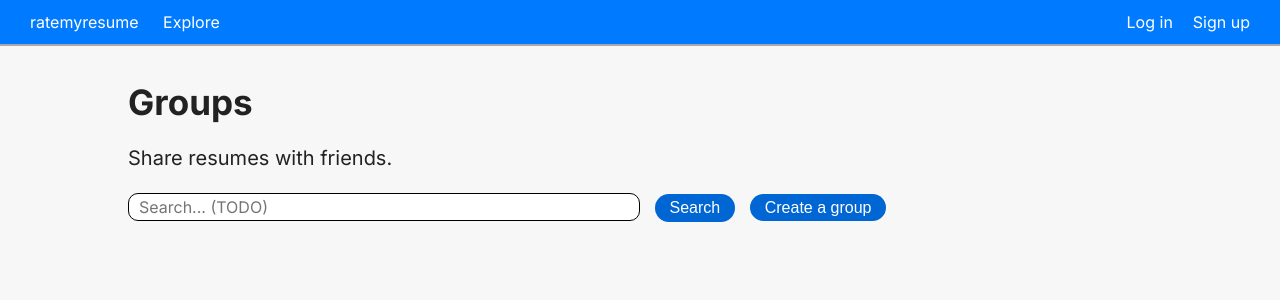
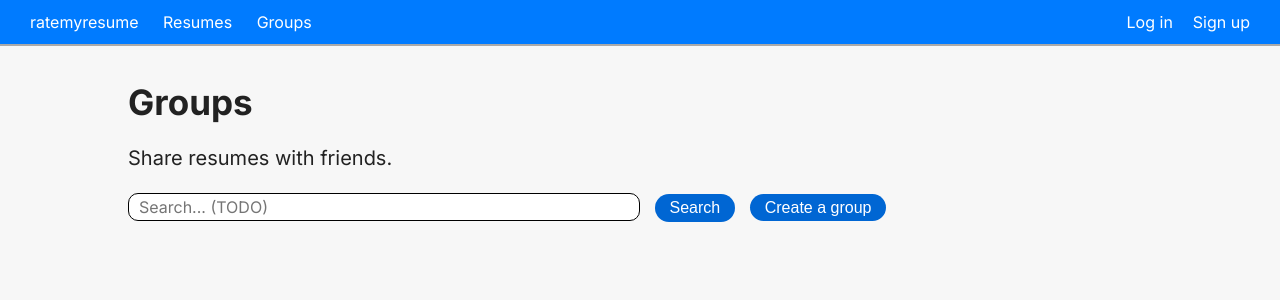
Before and after one commit to zgstumpf/ratemyresume, a Django app: page /groups/ in a window 1280 px wide. Shown: the top 300 px of the page. Run offline with Django 5.2, Linux system fonts and the light colour scheme; data that the repository does not hold is empty; some libraries are stand-ins or nearby versions; some web fonts are replaced.

Commit message:
renamed explore to resumes navbar

```diff
--- a/templates/base.html
+++ b/templates/base.html
@@ -32,10 +32,10 @@
 
         <!-- Could replace this with img logo later -->
         <a class="nav-element" href="{% url 'index' %}">ratemyresume</a>
-        <a class="nav-element" href="{% url 'index' %}">Explore</a> <!-- Later these 2 will link to separate pages-->
+        <a class="nav-element" href="{% url 'index' %}">Resumes</a> <!-- Later these 2 will link to separate pages-->
+        <a class="nav-element" href="{% url 'groups' %}">Groups</a>
 
         {% if user.is_authenticated %}
-            <a class="nav-element" href="{% url 'groups' %}">Groups</a>
             <a class="nav-element nav-element-right" href="{% url 'logout' %}">Log out</a>
             <a class="nav-element nav-element-right" href="{% url 'user' request.user.id %}">Home</a>
         {% else %}
```
